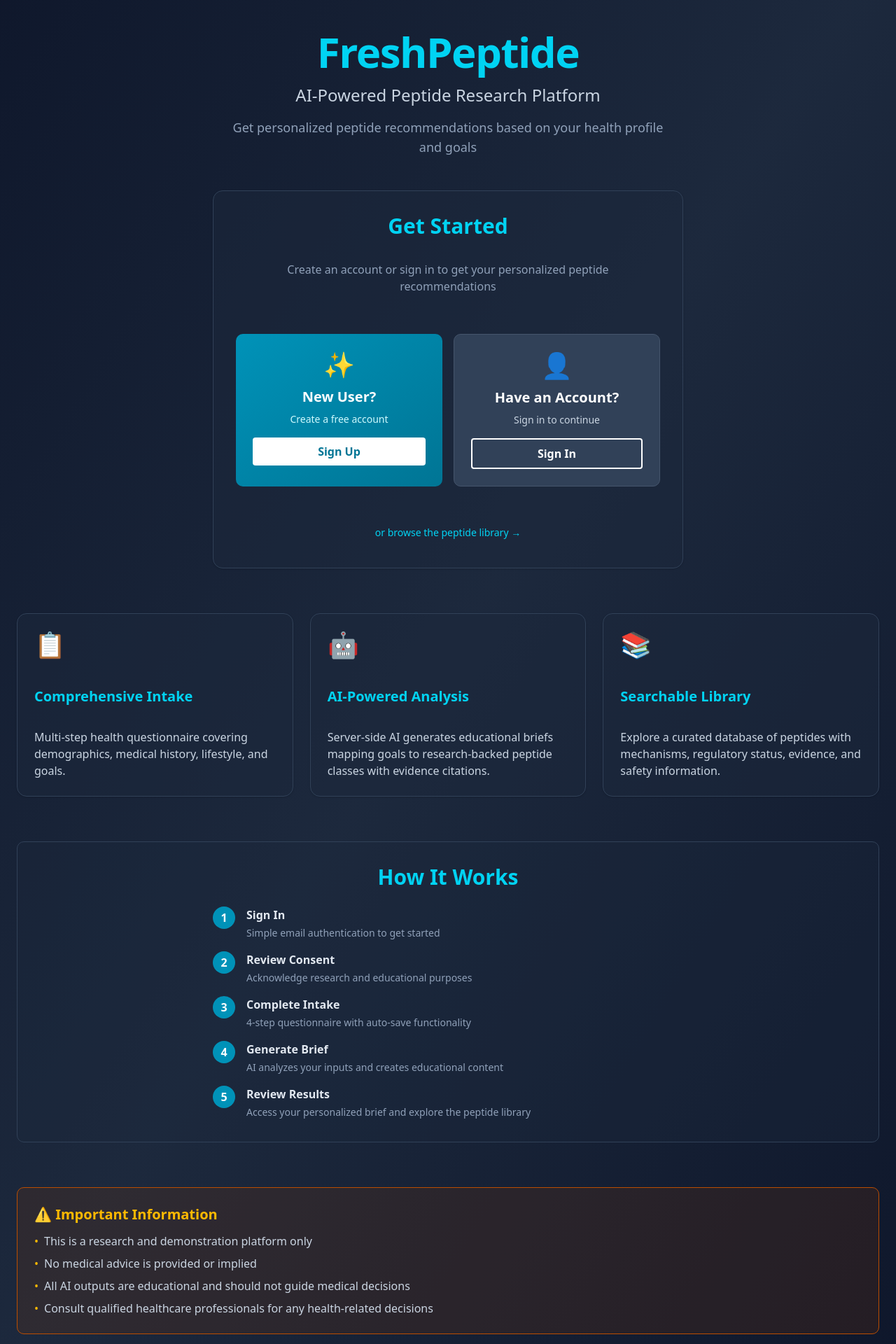
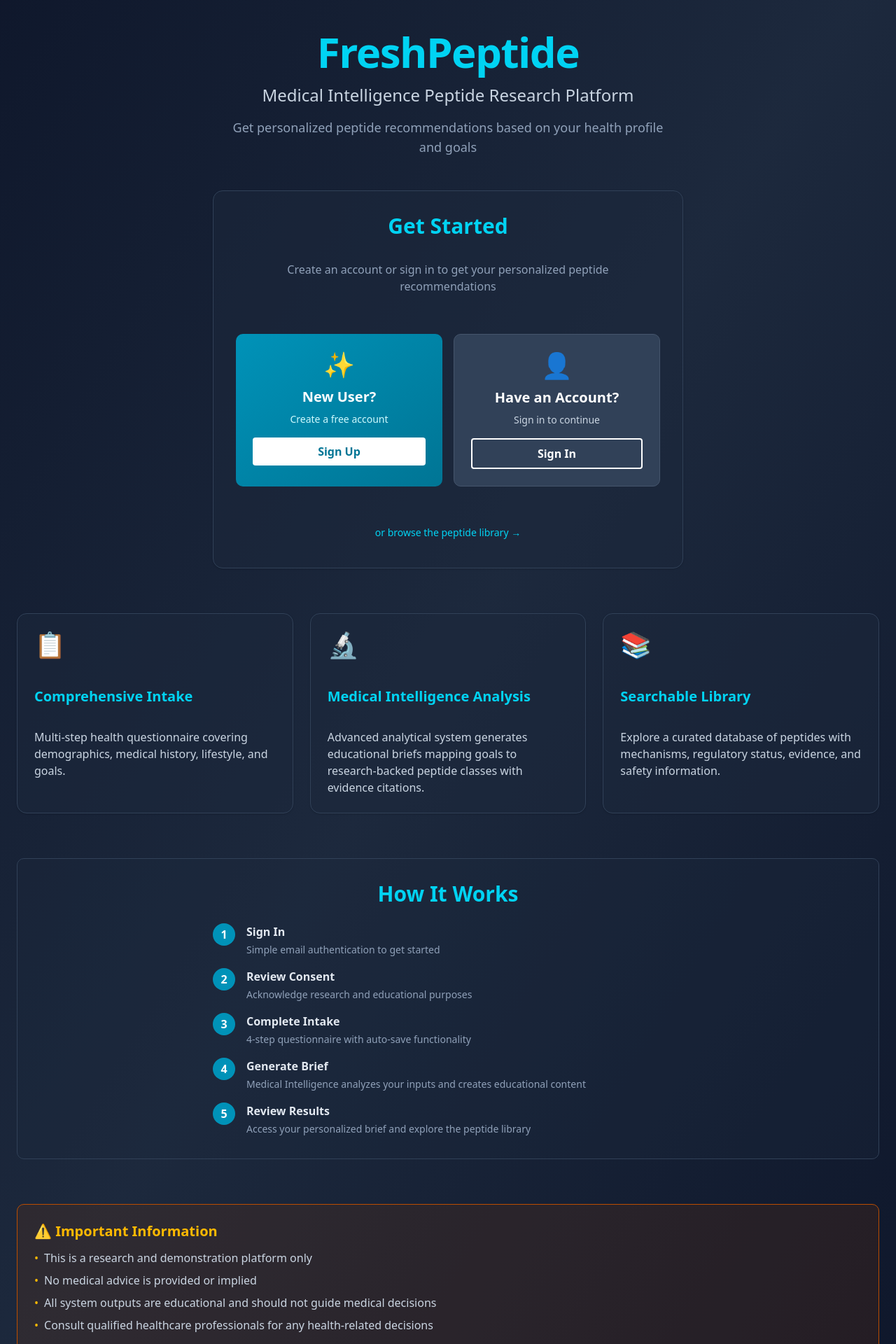
Before and after one commit to cryptokid1223/freshpeptide, a Next.js app: page / in a window 1280 px wide. Shown: the part 100-2020 px from the top of the page at 70% size. Built offline with nearby package versions, Linux system fonts and the light colour scheme; no server answers.

Commit message:
Rebrand: Change 'AI' to 'Medical Intelligence' for more professional tone

```diff
--- a/app/account/page.tsx
+++ b/app/account/page.tsx
@@ -134,7 +134,7 @@ export default function AccountPage() {
               <div className="flex items-center justify-between py-2 border-b border-slate-700 gap-3">
                 <div className="flex-1">
                   <p className="text-sm sm:text-base text-slate-200">Educational Brief</p>
-                  <p className="text-xs sm:text-sm text-slate-400">AI-generated peptide recommendations</p>
+                  <p className="text-xs sm:text-sm text-slate-400">Medical Intelligence peptide recommendations</p>
                 </div>
                 <span className={`px-2 sm:px-3 py-1 rounded-full text-xs sm:text-sm flex-shrink-0 ${
                   briefGenerated
--- a/app/auth/page.tsx
+++ b/app/auth/page.tsx
@@ -204,7 +204,7 @@ export default function AuthPage() {
             <p className="text-sm sm:text-base text-slate-400 text-center mb-6 sm:mb-8 px-2">
               {mode === 'signin'
                 ? 'Sign in to access your dashboard and peptide stack'
-                : 'Sign up to get personalized AI-powered peptide recommendations'}
+                : 'Sign up to get personalized Medical Intelligence peptide recommendations'}
             </p>
 
             {message && (
@@ -307,7 +307,7 @@ export default function AuthPage() {
               {mode === 'signup' && (
                 <div className="p-4 bg-green-900/20 border border-green-700 rounded-lg">
                   <p className="text-sm text-slate-300">
-                    <strong className="text-green-400">✨ New here?</strong> After creating your account, you'll verify your email and answer a quick questionnaire to get personalized AI recommendations.
+                    <strong className="text-green-400">✨ New here?</strong> After creating your account, you'll verify your email and answer a quick questionnaire to get personalized Medical Intelligence recommendations.
                   </p>
                 </div>
               )}
--- a/app/dashboard/page.tsx
+++ b/app/dashboard/page.tsx
@@ -104,7 +104,7 @@ export default function DashboardPage() {
             {/* Brief Status Card */}
             <Card className="bg-slate-800/50 border-slate-700 p-6">
               <div className="flex items-center gap-4 mb-4">
-                <div className="text-4xl">🤖</div>
+                <div className="text-4xl">🔬</div>
                 <div>
                   <h2 className="text-xl font-semibold text-cyan-400">Educational Brief</h2>
                   <p className="text-sm text-slate-400">
@@ -127,7 +127,7 @@ export default function DashboardPage() {
               ) : (
                 <>
                   <p className="text-slate-300 mb-4">
-                    Generate an AI-powered educational brief based on your intake data.
+                    Generate a Medical Intelligence-powered educational brief based on your intake data.
                   </p>
                   <Link href="/generate">
                     <Button
--- a/app/generate/page.tsx
+++ b/app/generate/page.tsx
@@ -109,8 +109,8 @@ export default function GeneratePage() {
         throw new Error('No intake data found. Please complete the questionnaire first.');
       }
 
-      console.log('✅ Intake data loaded, calling AI...');
-      setStatusMessage('🤖 Calling AI to analyze your profile...');
+      console.log('✅ Intake data loaded, calling medical intelligence...');
+      setStatusMessage('🔬 Medical Intelligence analyzing your profile...');
 
       const response = await fetch('/api/generate-brief', {
         method: 'POST',
@@ -177,7 +177,7 @@ export default function GeneratePage() {
                 Generate Your Peptide Educational Brief
               </h1>
               <p className="text-sm sm:text-base text-slate-300 mb-4 sm:mb-6">
-                Based on your intake responses, our AI will generate an educational brief that maps
+                Based on your intake responses, our Medical Intelligence system will generate an educational brief that maps
                 your goals to peptide classes found in research literature, explains mechanisms,
                 highlights risks, and provides evidence citations.
               </p>
@@ -214,7 +214,7 @@ export default function GeneratePage() {
                 disabled={isGenerating}
                 className="w-full bg-cyan-600 hover:bg-cyan-700 text-white py-6 text-lg"
               >
-                {isGenerating ? 'Generating Brief...' : 'Generate Peptide Stack'}
+                {isGenerating ? 'Medical Intelligence Analyzing...' : 'Generate Peptide Stack'}
               </Button>
             </Card>
           ) : (
--- a/app/page.tsx
+++ b/app/page.tsx
@@ -40,7 +40,7 @@ export default function Home() {
             FreshPeptide
           </h1>
           <p className="text-xl sm:text-2xl text-slate-300 mb-3 sm:mb-4 px-2">
-            AI-Powered Peptide Research Platform
+            Medical Intelligence Peptide Research Platform
           </p>
           <p className="text-base sm:text-lg text-slate-400 max-w-2xl mx-auto mb-6 sm:mb-8 px-4">
             Get personalized peptide recommendations based on your health profile and goals
@@ -158,12 +158,12 @@ export default function Home() {
           </Card>
 
           <Card className="bg-slate-800/50 border-slate-700 p-5 sm:p-6 hover:bg-slate-800/70 transition-all">
-            <div className="text-3xl sm:text-4xl mb-3 sm:mb-4">🤖</div>
+            <div className="text-3xl sm:text-4xl mb-3 sm:mb-4">🔬</div>
             <h3 className="text-lg sm:text-xl font-semibold text-cyan-400 mb-2">
-              AI-Powered Analysis
+              Medical Intelligence Analysis
             </h3>
             <p className="text-sm sm:text-base text-slate-300">
-              Server-side AI generates educational briefs mapping goals to research-backed
+              Advanced analytical system generates educational briefs mapping goals to research-backed
               peptide classes with evidence citations.
             </p>
           </Card>
@@ -222,7 +222,7 @@ export default function Home() {
               </div>
               <div>
                 <h4 className="font-semibold text-slate-200 mb-1 text-sm sm:text-base">Generate Brief</h4>
-                <p className="text-slate-400 text-xs sm:text-sm">AI analyzes your inputs and creates educational content</p>
+                <p className="text-slate-400 text-xs sm:text-sm">Medical Intelligence analyzes your inputs and creates educational content</p>
               </div>
             </div>
 
@@ -254,7 +254,7 @@ export default function Home() {
             </li>
             <li className="flex items-start gap-2">
               <span className="text-amber-400 flex-shrink-0">•</span>
-              <span>All AI outputs are educational and should not guide medical decisions</span>
+              <span>All system outputs are educational and should not guide medical decisions</span>
             </li>
             <li className="flex items-start gap-2">
               <span className="text-amber-400 flex-shrink-0">•</span>
```
